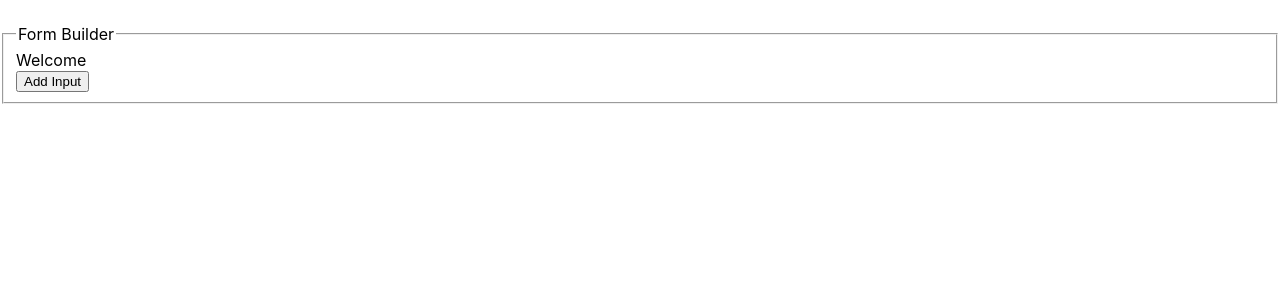
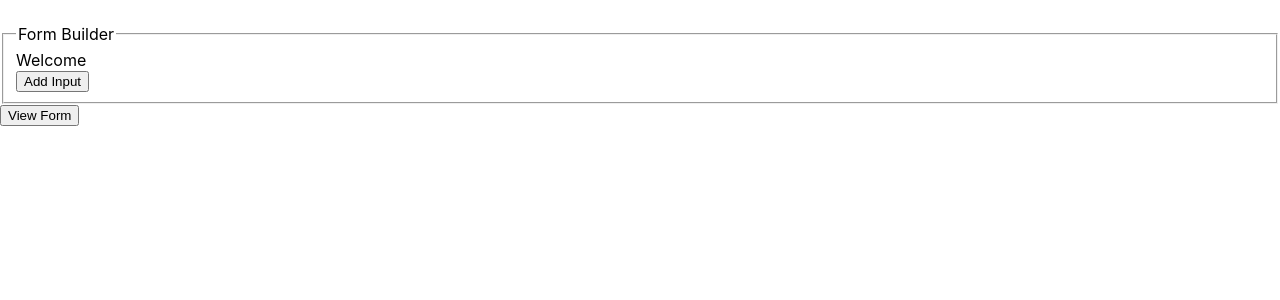
Before and after one commit to MaciejReimann/form-builder, a React (Create React App) app: page / in a window 1280 px wide. Shown: the top 300 px of the page. Built offline with nearby package versions, Linux system fonts and the light colour scheme.

Commit message:
App js owns form data; FormBuilder rendered conditionally

```diff
--- a/src/App.js
+++ b/src/App.js
@@ -2,18 +2,34 @@ import React, { Component } from "react";
 import "./app.css";
 
 import FormBuilder from "./components/FormBuilder";
+import FormViewer from "./components/FormViewer";
 
-class App extends Component {
+export default class App extends Component {
+  constructor(props) {
+    super(props);
+    this.state = {
+      builderView: true,
+      formData: ""
+    };
+  }
+
   render() {
+    const { builderView } = this.state;
     return (
       <div className="app">
         <header className="header" />
         <main>
-          <FormBuilder />
+          {builderView ? (
+            <FormBuilder onUpdate={formData => this.setState({ formData })} />
+          ) : (
+            <FormViewer />
+          )}
+
+          <button onClick={() => this.setState({ builderView: !builderView })}>
+            {builderView === true ? "View Form" : "Edit Form"}
+          </button>
         </main>
       </div>
     );
   }
 }
-
-export default App;
--- a/src/components/FormBuilder.js
+++ b/src/components/FormBuilder.js
@@ -32,13 +32,21 @@ export default class FormBuilder extends Component {
   }
 
   updateSubInput(subInput) {
-    console.log(subInput);
     this.setState({
       subInputs: [
         ...deleteItemById(this.state.subInputs, subInput.id),
         subInput
       ]
     });
+  }
+
+  componentDidUpdate(prevProps, prevState) {
+    const hasInputValuesChanged = Object.values(prevState).some(
+      (value, i) => value !== Object.values(this.state)[i]
+    );
+    if (hasInputValuesChanged) {
+      this.props.onUpdate(this.state);
+    }
   }
 
   render() {
```
